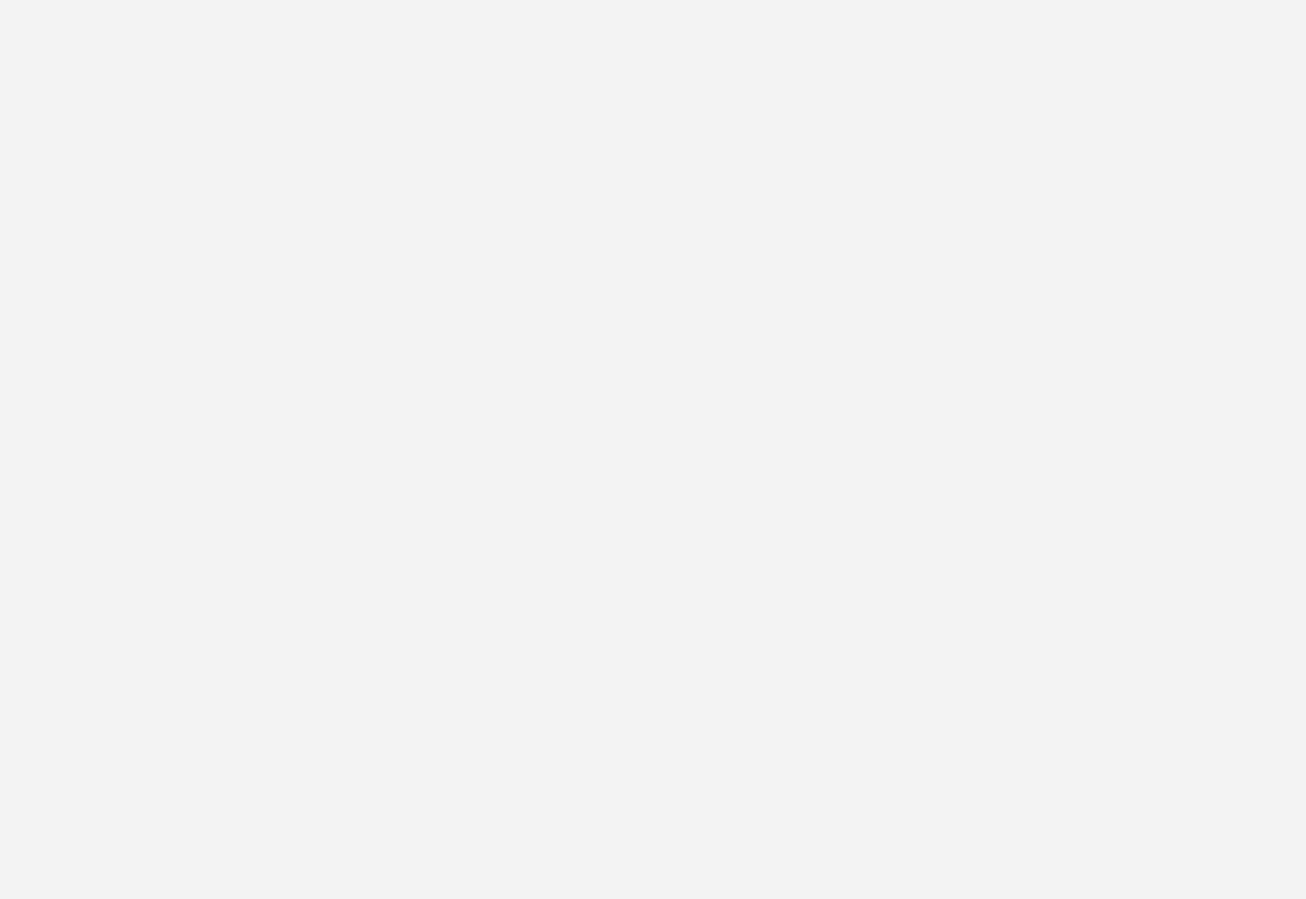
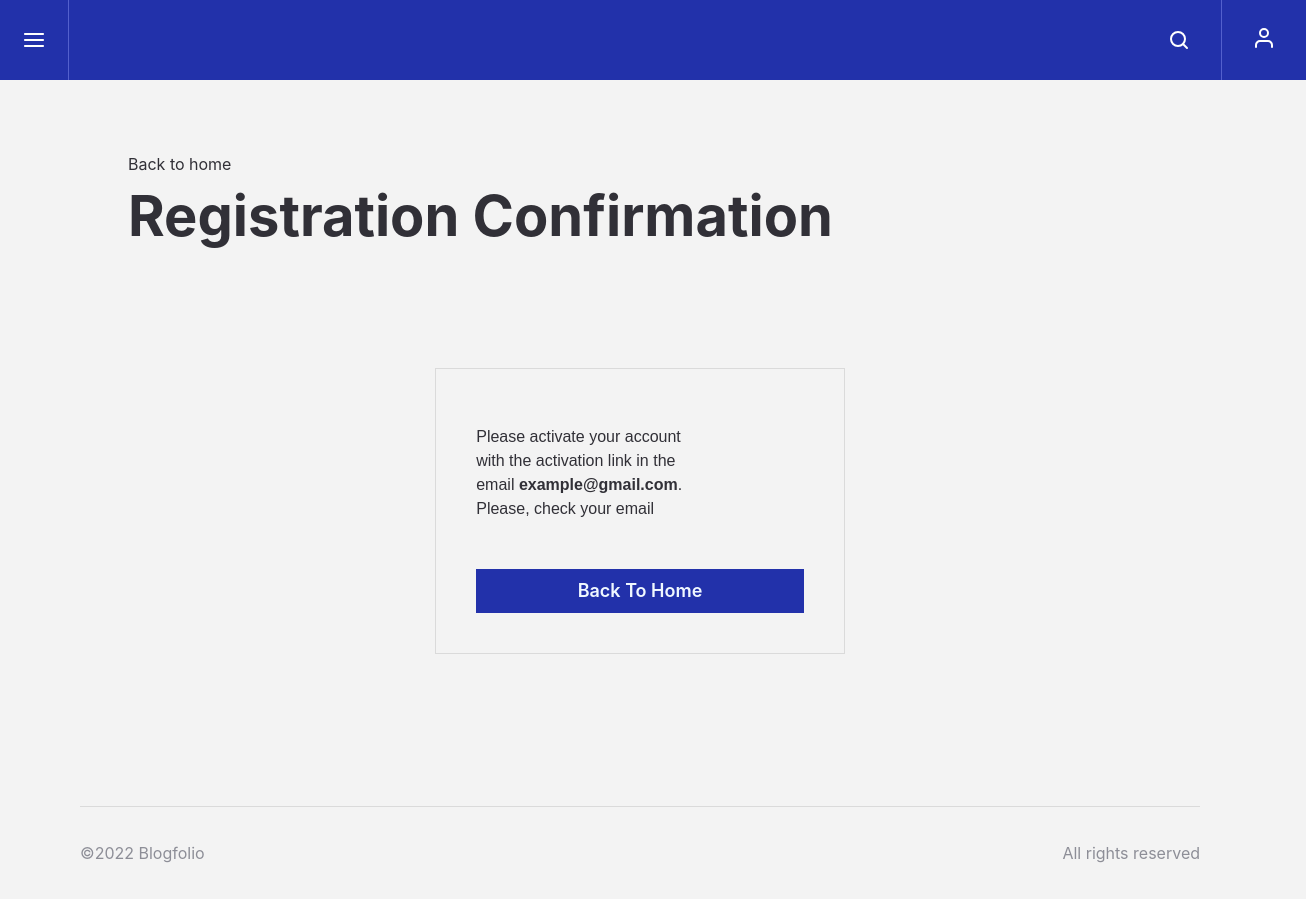
Before and after one commit to pollyBe/Blogfolio2.0, a React (Vite) app in the folder my-first-app/: page /confirm in a window 1280 px wide. Before the commit this address had no page. Shown: the whole page, 1306 px wide, since content can reach past the window. Before the commit the page ends 800 px from the top, so only its background shows below. Built offline with nearby package versions, Linux system fonts and the light colour scheme.

Commit message:
feat: add registration confirmation page for hw39

```diff
--- a/my-first-app/src/App.tsx
+++ b/my-first-app/src/App.tsx
@@ -6,6 +6,7 @@ import Home from "./Pages/Home/Home";
 import About from "./Pages/About/About";
 import SignUp from "./Pages/SignUp/SignUp";
 import SignIn from "./Pages/SignIn/SignIn";
+import RegConfirm from "./Pages/RegConfirm/RegConfirm";
 const App = () => {
   return (
     <>
@@ -13,7 +14,8 @@ const App = () => {
         <Route path="/" element={<Layout />}>
           <Route path="/" element={<Home />} />
           <Route path='/sign-up' element={<SignUp />} />
-          <Route path = '/sign-in' element = {<SignIn/>} />
+          <Route path='/sign-in' element={<SignIn />} />
+          <Route path='/confirm' element={<RegConfirm/>} />
           <Route path ="/about" element = {<About/>}/>
         </Route>
       </Routes>
--- /dev/null
+++ b/my-first-app/src/Components/RegConfirmForm/RegConfirmForm.module.scss
@@ -0,0 +1,25 @@
+.formWrap {
+  width: 40%;
+  margin: 0 auto 152px;
+  padding: 40px;
+  border: 1px solid #dadada;
+}
+.textWrap {
+  margin-bottom: 48px;
+  p {
+    max-width: 65%;
+    text-align: left;
+    font-family: "Catamaran", sans-serif;
+    font-size: 16px;
+    line-height: 24px;
+    font-weight: 400;
+    color: #313037;
+    a {
+      font-family: "Catamaran", sans-serif;
+      font-size: 16px;
+      line-height: 24px;
+      font-weight: 700;
+      color: #313037;
+    }
+  }
+}
--- /dev/null
+++ b/my-first-app/src/Components/RegConfirmForm/RegConfirmForm.tsx
@@ -0,0 +1,19 @@
+import { useNavigate } from 'react-router-dom'
+import style from './RegConfirmForm.module.scss'
+import Button from '../../ui-components/Button/Button'
+
+interface IProps{
+  email:string,
+}
+
+const RegConfirmForm = ({email}:IProps) => {
+ const navigate = useNavigate()
+  return (<div className={style.formWrap}>
+    <div className={style.textWrap}>
+      <p>Please activate your account with the activation
+      link in the email <a href='#'>{email}</a>.<br/>Please, check your email</p>
+    </div>
+    <Button type='button' text='Back To Home' onClick={()=>navigate('/')} />
+  </div>)
+}
+export default RegConfirmForm
--- a/my-first-app/src/Components/SignUpForm/SignUpForm.tsx
+++ b/my-first-app/src/Components/SignUpForm/SignUpForm.tsx
@@ -3,8 +3,9 @@ import Button from "../../ui-components/Button/Button";
 import Input from "../../ui-components/Input/Input";
 
 import style from "./SignUpForm.module.scss";
-import { NavLink } from "react-router-dom";
+import { NavLink, useNavigate } from "react-router-dom";
 const SignUpForm = () => {
+  const navigate = useNavigate()
   const [formValue, setFormValue] = useState({
     name: "",
     email: "",
@@ -27,7 +28,7 @@ const SignUpForm = () => {
           placeholder="Confirm password"
           title="Confirm password"
         />
-        <Button text = 'Sign Up' type='submit'/>
+        <Button text = 'Sign Up' type='submit' onClick={()=> navigate('/confirm')} />
         <div className={style.formFooter}>
           <p>Already have an account?</p>
           <NavLink to="/sign-in">Sign in</NavLink>
--- /dev/null
+++ b/my-first-app/src/Pages/RegConfirm/RegConfirm.module.scss
@@ -0,0 +1,15 @@
+.container {
+  width: 80%;
+  margin: auto;
+}
+
+.titleWrap {
+  padding: 72px 0;
+  a {
+    color: #313037;
+    font-size: 16px;
+    font-weight: 400;
+    line-height: 24px;
+    margin-bottom: 32px;
+  }
+}
--- /dev/null
+++ b/my-first-app/src/Pages/RegConfirm/RegConfirm.tsx
@@ -0,0 +1,19 @@
+import { NavLink } from "react-router-dom"
+import Title from "../../ui-components/Title/Title"
+import style from './RegConfirm.module.scss'
+import RegConfirmForm from "../../Components/RegConfirmForm/RegConfirmForm"
+
+const RegConfirm = () => {
+  return (
+    <div>
+    <div className={style.container}>
+      <div className={style.titleWrap}>
+        <NavLink to="/">Back to home</NavLink>
+        <Title>Registration Confirmation</Title>
+      </div>
+      <RegConfirmForm email='example@gmail.com' />
+    </div>
+  </div>
+  )
+}
+export default RegConfirm
```
